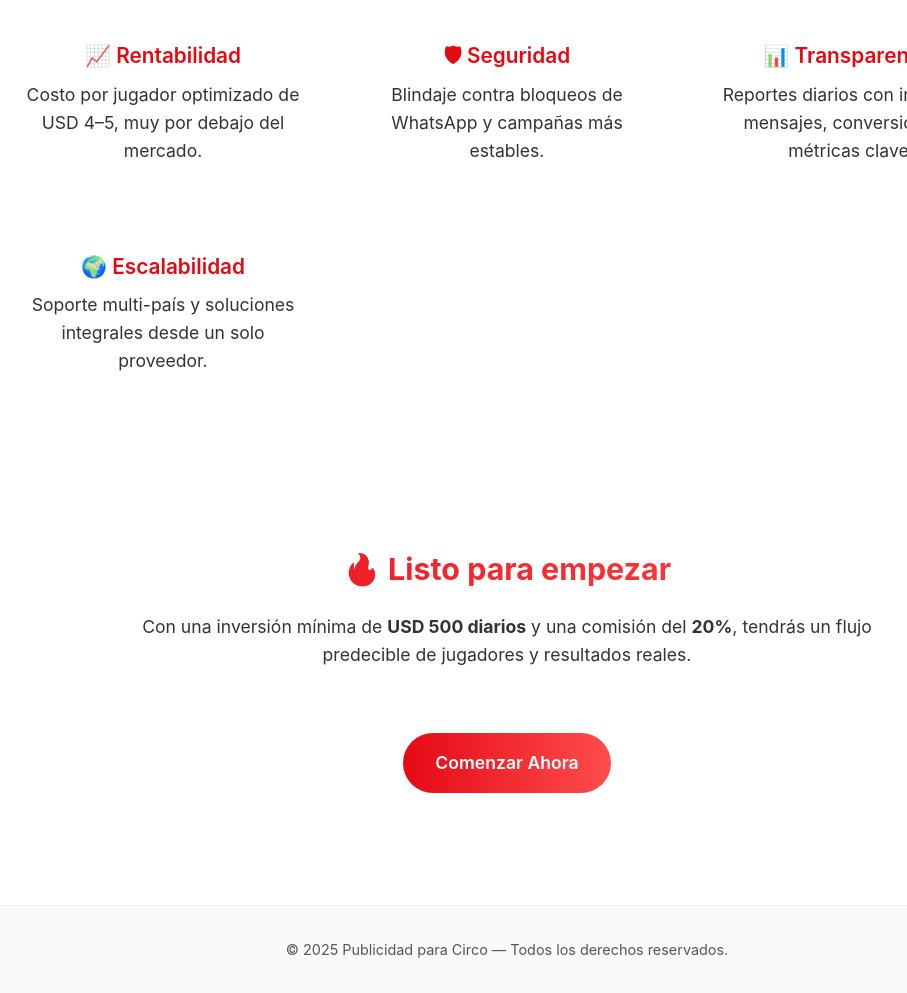
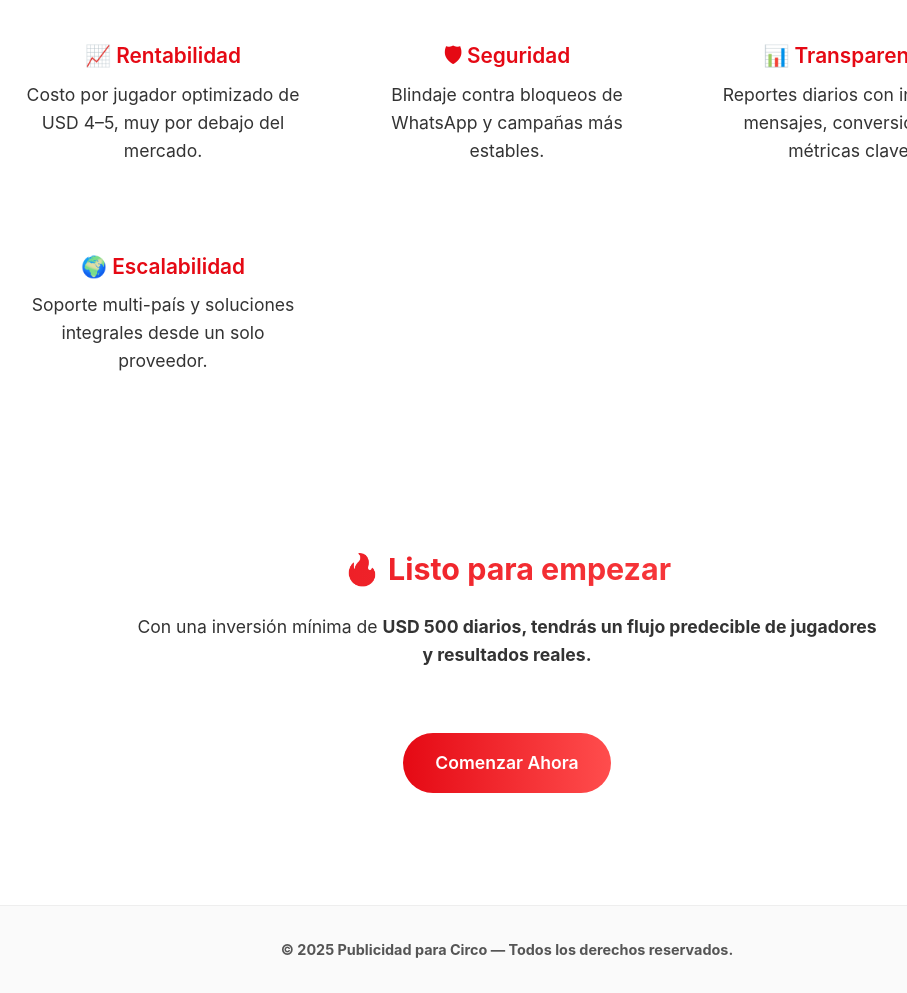
Before and after one commit to martindropzen7776/hotleads, a plain HTML site: page index.html in a window 1280 px wide. Shown: the part 1000-1993 px from the top of the page, without its empty margins (133-1040 px from the left). Drawn offline with Linux system fonts and the light colour scheme.

Commit message:
Update index.html

```diff
--- a/index.html
+++ b/index.html
@@ -161,7 +161,7 @@
   <!-- CTA FINAL -->
   <section>
     <h2>🔥 Listo para empezar</h2>
-    <p>Con una inversión mínima de <strong>USD 500 diarios</strong> y una comisión del <strong>20%</strong>, tendrás un flujo predecible de jugadores y resultados reales.</p>
+    <p>Con una inversión mínima de <strong>USD 500 diarios, tendrás un flujo predecible de jugadores y resultados reales.</p>
     <div style="text-align:center; margin-top:2rem;">
       <a href="https://wa.me/5491112345678" class="cta">Comenzar Ahora</a>
     </div>
```
